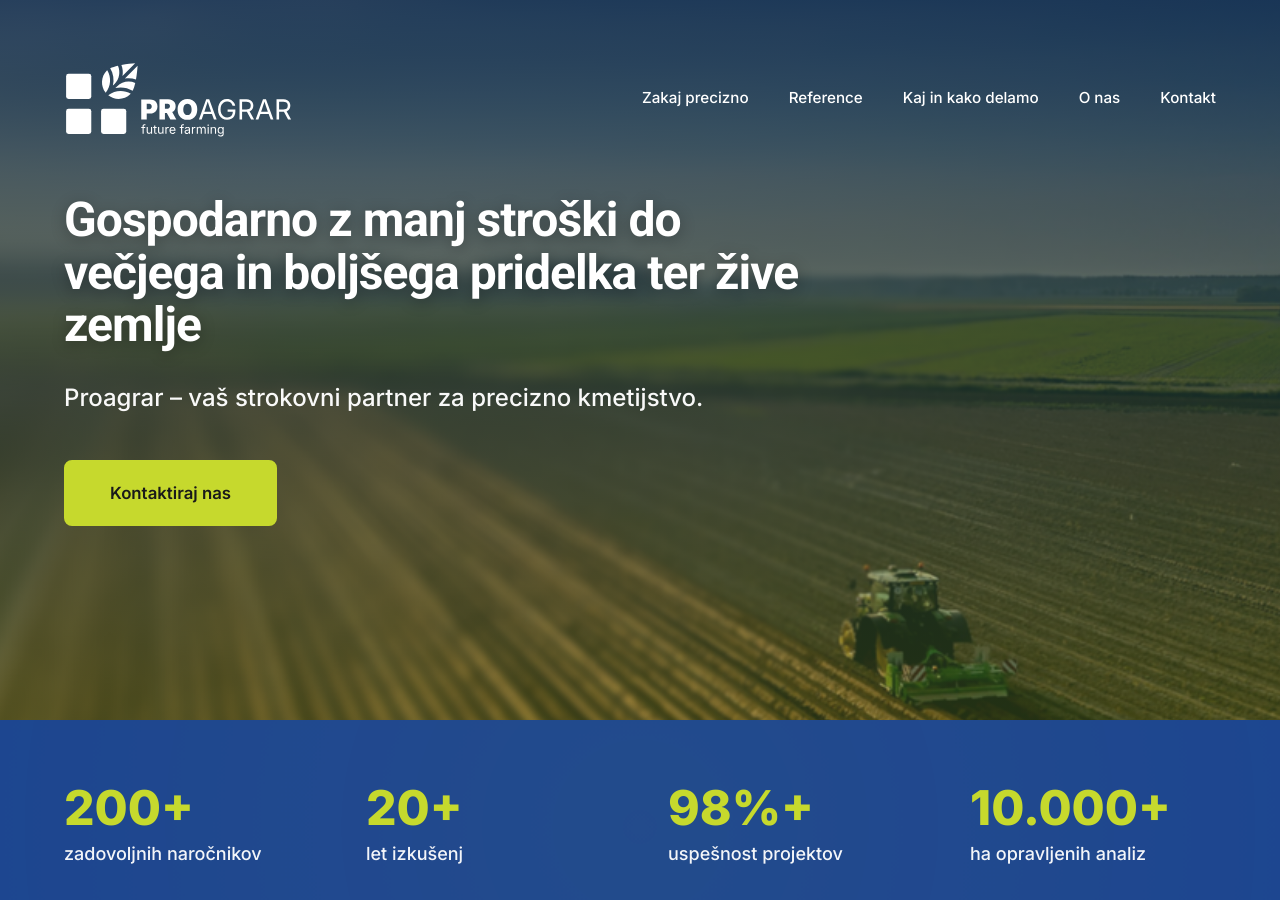
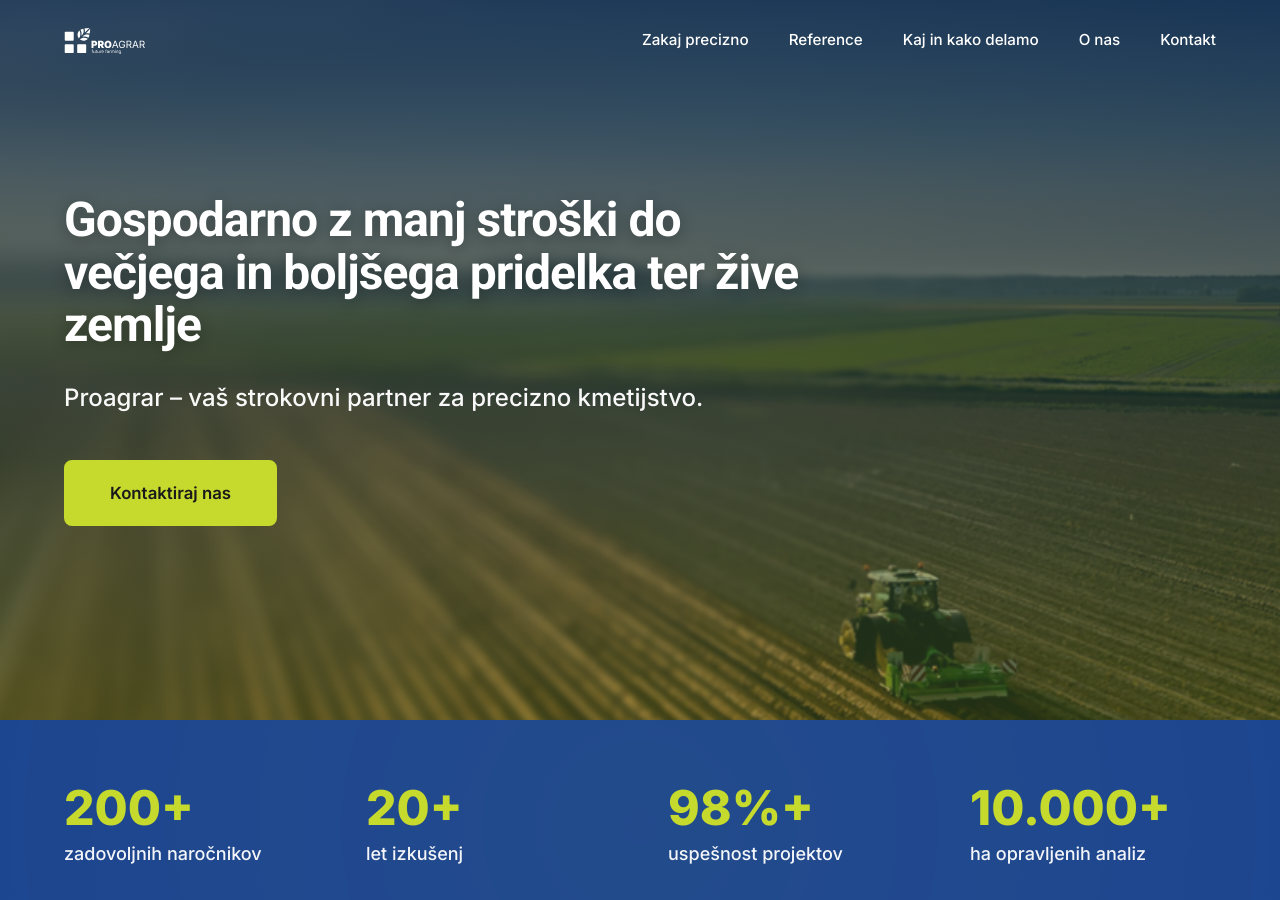
Before and after one commit to Proagrar/one-pager-web-page, a Jekyll site: the page built from index.md, in a window 1280 px wide and 900 px high. Built offline with Jekyll 4.4.1, drawn with Linux system fonts in a browser that asks for light colours.

Commit message:
Nav: reduce logo 10% (63px) and navbar height 10%

```diff
--- a/assets/css/base.css
+++ b/assets/css/base.css
@@ -76,7 +76,7 @@
         }
 
         .header.scrolled .logo img {
-            height: 177px;
+            height: 50px;
         }
 
         .container {
@@ -90,7 +90,7 @@
             display: flex;
             justify-content: space-between;
             align-items: center;
-            padding: 0.6rem 0;
+            padding: 0.54rem 0;
             transition: padding 0.4s cubic-bezier(0.4, 0, 0.2, 1);
         }
 
@@ -103,7 +103,7 @@
         }
 
         .logo img {
-            height: 177px;
+            height: 63px;
             width: auto;
             display: block;
             transition: all 0.4s cubic-bezier(0.4, 0, 0.2, 1);
```
